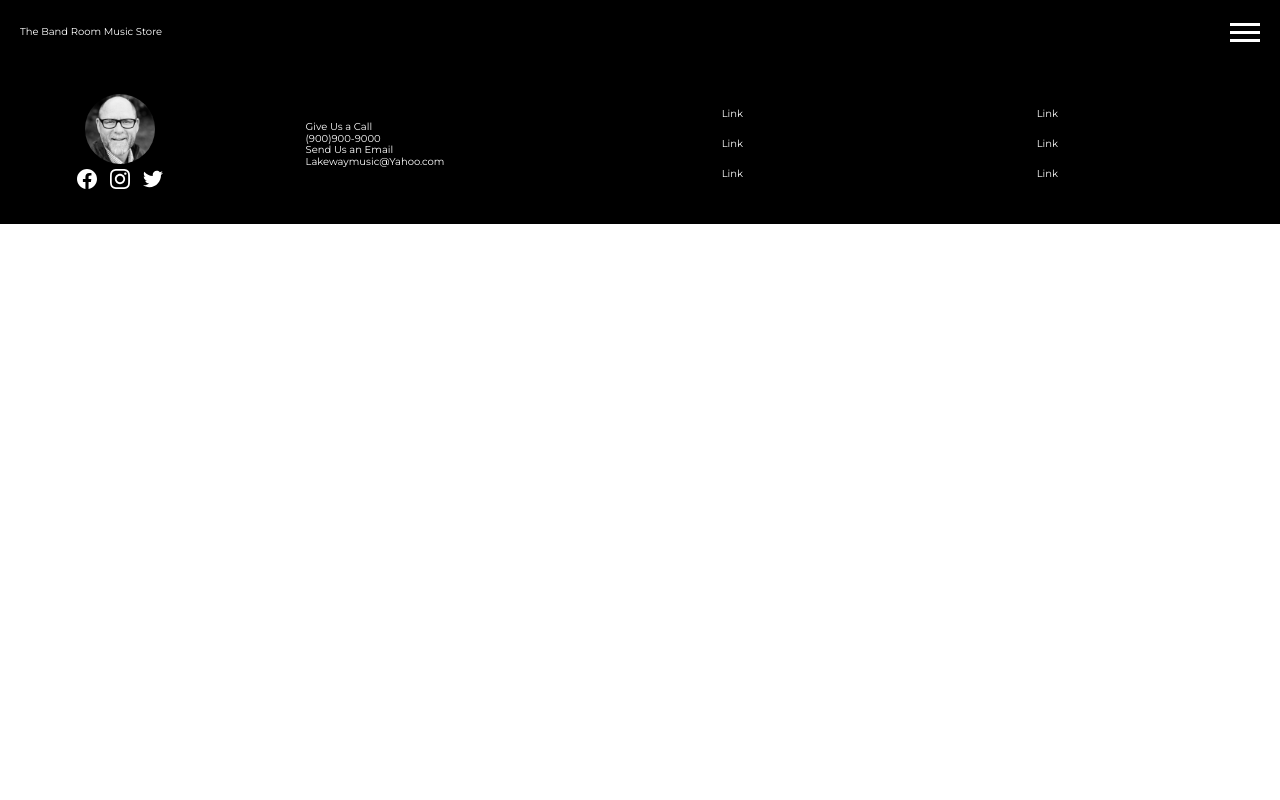
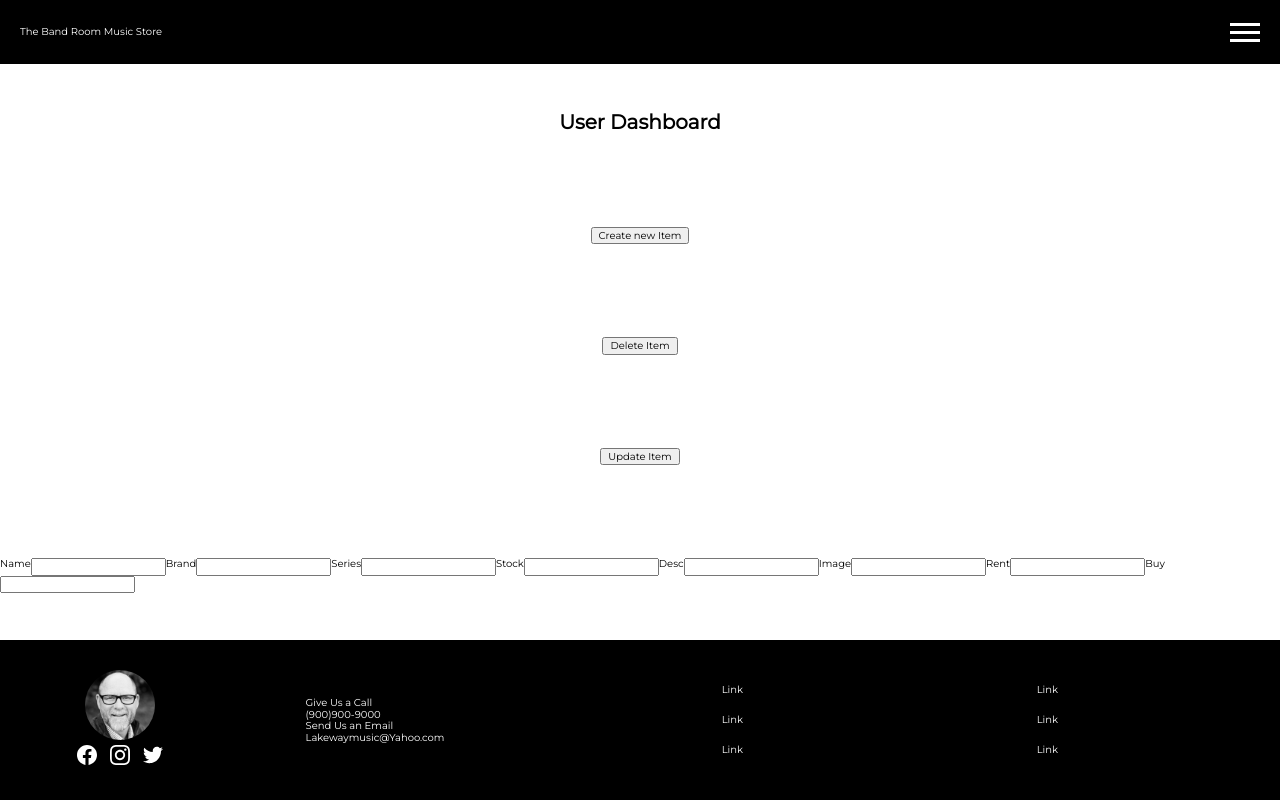
Before and after one commit to JerryBruce/Band-Room-Music-Store, a React (Create React App) app in the folder front-end/: page /dash in a window 1280 px wide. Built offline with nearby package versions, Linux system fonts and the light colour scheme.

Commit message:
working on admin

```diff
--- a/front-end/src/components/App.js
+++ b/front-end/src/components/App.js
@@ -9,7 +9,7 @@ import Contact from './Contact';
 import Store from './Store/Store';
 import Gallery from './Gallery';
 import Login from './Login';
-import Admin from './Dash';
+import Dash from './Dash';
 
 import 'normalize.css';
 import '../smaccs/main.scss';
@@ -27,7 +27,7 @@ export class App extends Component {
             <Route path='/about' component={About} />
             <Route path='/gallery' component={Gallery} />
             <Route path='/cato' component={Login} />
-            <Route path='./admin-view' component={Admin} />
+            <Route path='/dash' component={Dash} />
           </Switch>
           <Footer />
         </div>
--- a/front-end/src/components/Dash.js
+++ b/front-end/src/components/Dash.js
@@ -1,7 +1,34 @@
 import React, { Component } from 'react';
 
-export default class Admin extends Component {
+class Dash extends Component {
   render() {
-    return <div className='admin'>hello</div>;
+    return (
+      <div className='dash f-co-c-sa'>
+        <h1>User Dashboard</h1>
+        <button className='prompt'>Create new Item</button>
+        <button className='prompt'>Delete Item</button>
+        <button className='prompt'>Update Item</button>
+        <form action='submit' className='create-item if fw'>
+          <label htmlFor='input'>Name</label>
+          <input type='text' className='item-field' />
+          <label htmlFor='input'>Brand</label>
+          <input type='text' className='item-field' />
+          <label htmlFor='input'>Series</label>
+          <input type='text' className='item-field' />
+          <label htmlFor='input'>Stock</label>
+          <input type='text' className='item-field' />
+          <label htmlFor='input'>Desc</label>
+          <input type='text' className='item-field' />
+          <label htmlFor='input'>Image</label>
+          <input type='text' className='item-field' />
+          <label htmlFor='input'>Rent</label>
+          <input type='text' className='item-field' />
+          <label htmlFor='input'>Buy</label>
+          <input type='text' className='item-field' />
+        </form>
+      </div>
+    );
   }
 }
+
+export default Dash;
--- a/front-end/src/components/Login.js
+++ b/front-end/src/components/Login.js
@@ -4,7 +4,7 @@ export default class Login extends Component {
   render() {
     return (
       <div className='admin-login f-co-c-sa'>
-        <div className='admin form f-co-c-sb '>
+        <div className='admin-form f-co-c-sb '>
           <h1>Admin Login</h1>
           <div className='hr'></div>
           <form action='login f-co-c-sb'>
--- a/front-end/src/components/NavList.js
+++ b/front-end/src/components/NavList.js
@@ -12,7 +12,7 @@ export default class NavList extends Component {
         <NavLink pageName={'Contact'} pageRoute={'/contact'} />
         <NavLink pageName={'Gallery'} pageRoute={'/gallery'} />
         <NavLink pageName={'Login'} pageRoute={'/cato'} />
-        <NavLink pageName={'Admin'} pageRoute={'/admin-view'} />
+        <NavLink pageName={'Dash'} pageRoute={'/dash'} />
       </ul>
     );
   }
--- a/front-end/src/smaccs/_modules.scss
+++ b/front-end/src/smaccs/_modules.scss
@@ -9,4 +9,4 @@
 @import './modules/gallery';
 @import './modules/store-details';
 @import './modules/login';
-@import './modules/admin';
+@import './modules/dash';
--- a/front-end/src/smaccs/modules/_about.scss
+++ b/front-end/src/smaccs/modules/_about.scss
@@ -1,5 +1,5 @@
 .about {
-  height: 70vh;
+  height: 72vh;
   &-header {
     font-size: 3rem;
     margin-top: 3rem;
--- a/front-end/src/smaccs/modules/_admin.scss
+++ /dev/null
@@ -1,3 +0,0 @@
-.admin {
-  height: 72vh;
-}
--- a/front-end/src/smaccs/modules/_contact.scss
+++ b/front-end/src/smaccs/modules/_contact.scss
@@ -1,5 +1,5 @@
 .contact {
-  height: 71vh;
+  height: 72vh;
   width: 80%;
   margin: auto;
   &-heading {
--- /dev/null
+++ b/front-end/src/smaccs/modules/_dash.scss
@@ -0,0 +1,7 @@
+.dash {
+  height: 72vh;
+}
+
+.create-item {
+  flex-wrap: wrap;
+}
```
Also changed, not shown: front-end/src/components/Admin.js (deleted).
